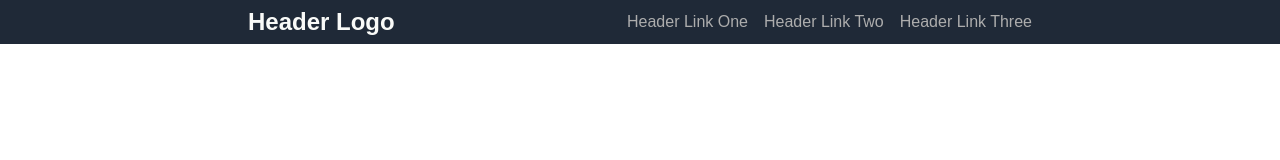
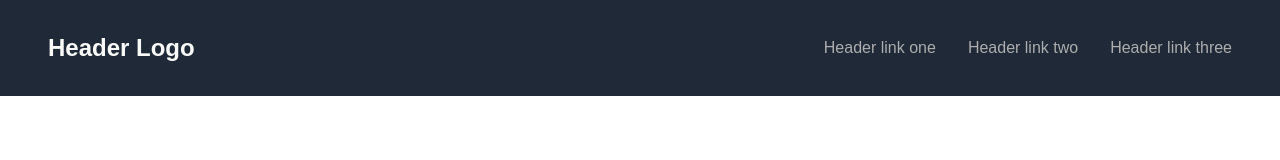
Before and after one commit to BraxtonCoding/Landing-Page, a plain HTML site: page index.html in a window 1280 px wide. Drawn offline with Linux system fonts and the light colour scheme.

Commit message:
Added new nav committed

```diff
--- a/index.html
+++ b/index.html
@@ -7,10 +7,21 @@
     <title>Landing Page Project</title>
   </head>
   <body>
-    <section class="section-nav">
-      <div class="header-nav">
+    <header class="navigation">
+      <p class="nav-logo">Header Logo</p>
+      <nav class="main-nav">
+        <ul class="main-nav-list">
+          <li><a class="main-nav-link" href="#">Header link one</a></li>
+          <li><a class="main-nav-link" href="#">Header link two</a></li>
+          <li><a class="main-nav-link" href="#">Header link three</a></li>
+        </ul>
+      </nav>
+    </header>
+
+    <!-- <section class="section-nav">
+      <div class="main-nav">
         <div class="left-nav">
-          <div class="header-logo">Header Logo</div>
+          <div class="nav-logo">Header Logo</div>
         </div>
         <div class="right-nav">
           <ul class="nav-links">
@@ -20,6 +31,24 @@
           </ul>
         </div>
       </div>
-    </section>
+    </section> -->
+    <!--
+    <section class="section-header">
+      <div class="header">
+        <div class="header-left">
+          <h1 class="primary-heading">This website is awesome</h1>
+          <p class="header-text">
+            This website has some subtext that goes here under the main title.
+            It's a smaller font and the color is lower contrast.
+          </p>
+          <button class="sign-up">Sign up</button>
+        </div>
+        <div class="header-right">
+          <div class="image-placeholder">
+            <p class="placeholder-text">This is a placeholder for an image</p>
+          </div>
+        </div>
+      </div>
+    </section> -->
   </body>
 </html>
--- a/style.css
+++ b/style.css
@@ -5,27 +5,61 @@
   font-family: sans-serif;
 }
 
-.section-nav {
+/* ********************** */
+/* NAVIGATION SECTION */
+/* ********************** */
+
+.navigation {
+  display: flex;
+  justify-content: space-between;
+  align-items: center;
   background-color: #1f2937;
+
+  height: 96px;
+  padding: 0 48px;
+}
+
+.nav-logo {
+  font-size: 24px;
+  color: #f9faf8;
+  font-weight: 700;
+}
+
+.main-nav-list {
+  list-style: none;
   display: flex;
   align-items: center;
-  justify-content: center;
+  gap: 32px;
 }
 
-.header-nav {
+.main-nav-link:link,
+.main-nav-link:visited {
+  /* display: inline-block; */
+
+  text-decoration: none;
+  color: #adadad;
+  transition: all 0.3s;
+}
+
+.main-nav-link:hover,
+.main-nav-link:active {
+  color: #fff;
+}
+
+/* .main-nav {
   display: flex;
   justify-content: space-between;
   padding: 8px;
   width: 800px;
 }
 
-.header-logo {
+.nav-logo {
   font-size: 24px;
   color: #f9faf8;
   font-weight: 700;
 }
 
-.nav-links {
+.nav-list {
   display: flex;
   gap: 16px;
 }
@@ -44,4 +78,42 @@
 .nav-links a {
   color: #adadad;
   text-decoration: none;
+} */
+
+/*
+**********************
+HEADER
+**********************
+*/
+
+.section-header {
+  background-color: #1f2937;
 }
+
+.header {
+  display: flex;
+}
+
+.header-left {
+  display: flex;
+  flex-direction: column;
+  flex: 1;
+}
+
+.header-right {
+  display: flex;
+  flex: 1;
+}
+
+.primary-heading {
+  color: #fff;
+  font-size: 48px;
+}
+
+.header-text {
+  color: #fff;
+}
+
+.placeholder-text {
+  color: #fff;
+}
```
